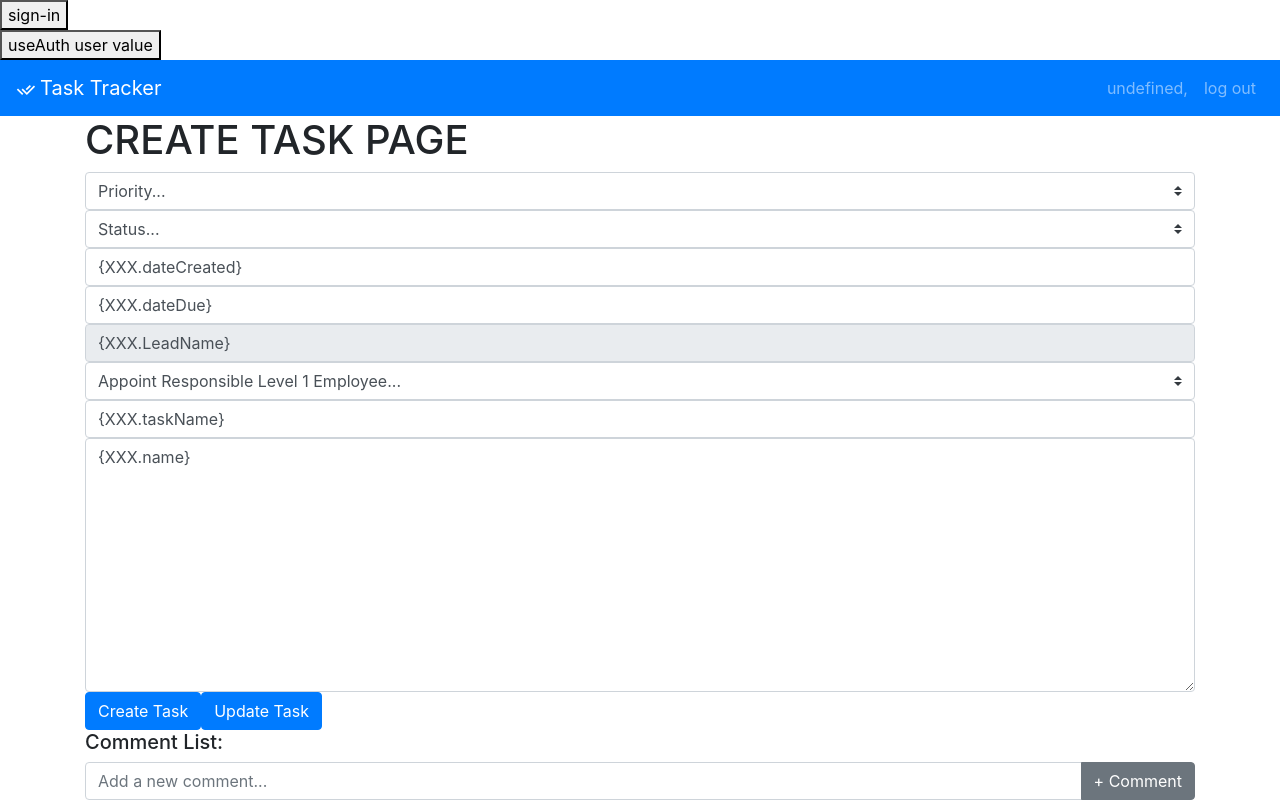
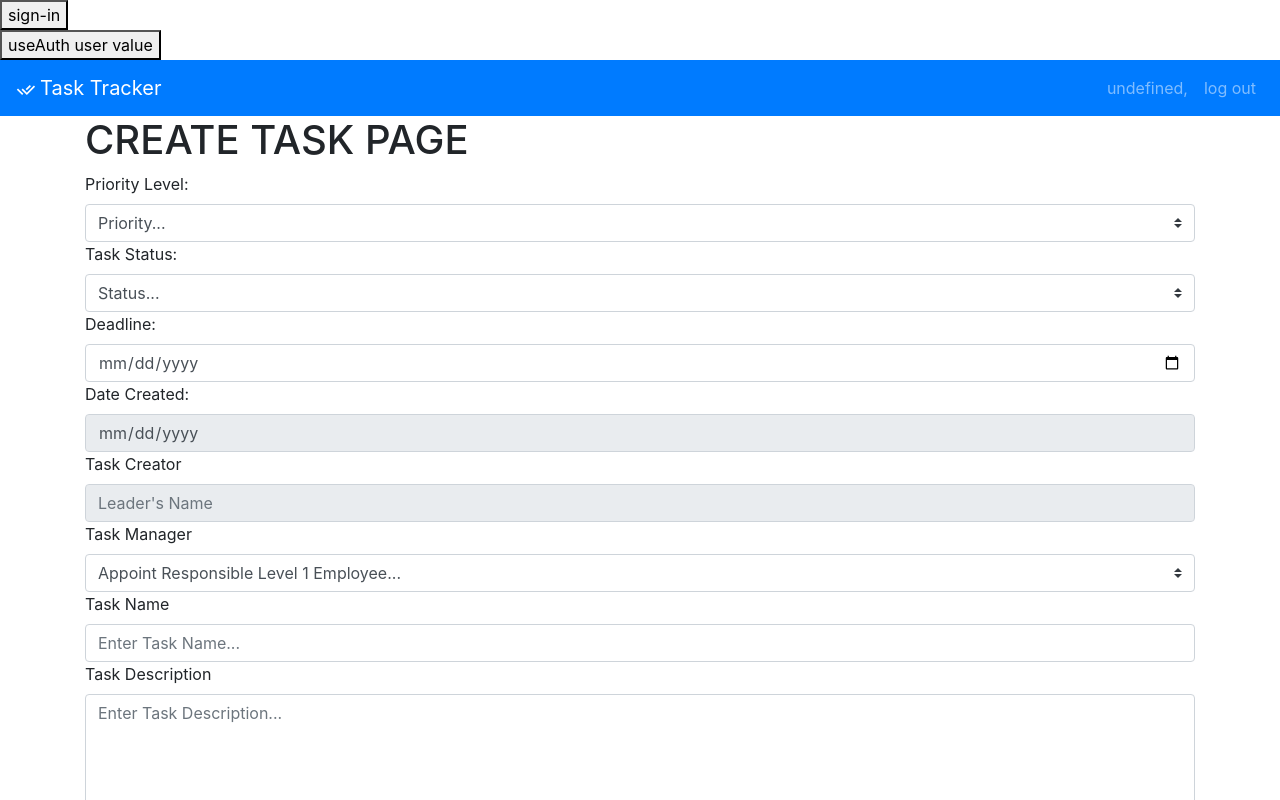
Before and after one commit to zkiu/Task-Tracker, a React (Create React App) app: page /editTask/1 in a window 1280 px wide. Shown: the top 800 px of the page. Built offline with nearby package versions, Linux system fonts and the light colour scheme; no server answers; the database is empty; sample sign-in values are in the browser's storage.

Commit message:
code TaskForm.js to intermediate progress

```diff
--- a/src/components/TaskForm.js
+++ b/src/components/TaskForm.js
@@ -1,18 +1,45 @@
-import React from 'react'
+import React, {useEffect, useState} from 'react'
+import firebase from 'firebase/app'
+import addTask from '../services/task/addTask'
 
 export default function TaskForm({taskId = null}) {
+	// *** if task id is not null, preassign the initial useState values
+
+	const [taskObj, setTaskObj] = useState({
+		priority: '',
+		status: '',
+		dateCreated: '',
+		dateDue: '',
+		nameTaskCreator: '', // *** pre assign if L2 user
+		nameResponsible: '',
+		taskName: '',
+		taskDescription: '',
+	})
+
+	useEffect(() => {
+		if (taskId === null) {
+			setTaskObj({
+				...taskObj,
+				dateCreated: firebase.firestore.FieldValue.serverTimestamp(), // -- add a timestamp property to the obj when creating a new doc
+			})
+		}
+		// *** load L2 user info
+	}, [])
+
 	function handleChange(e) {
-		console.log('typing')
+		setTaskObj({...taskObj, [e.target.name]: e.target.value})
 	}
 
-	function createTask(e) {
+	async function createTask(e) {
 		e.preventDefault()
-		console.log('created')
-		// *** disable button and add message on button once clicked
+		await addTask({name: 'new test'}) // *** change obj to be passed
+
+		// *** disable button and add pop up message on button once clicked
 	}
 	function updateTask(e) {
 		e.preventDefault()
 		console.log('updated')
+		// *** disable button and add pop up message on button once clicked
 	}
 
 	return (
@@ -20,15 +47,14 @@ export default function TaskForm({taskId = null}) {
 			<h1>CREATE TASK PAGE</h1>
 
 			<form>
-				<label
-					className="form-control-label sr-only"
-					htmlFor="priority"
-				></label>
+				<label className="form-control-label" htmlFor="priority">
+					Priority Level:
+				</label>
 				<select
 					className="custom-select"
 					name="priority"
 					id="priority"
-					value="{XXX.priority}"
+					value={taskObj.priority}
 					onChange={handleChange}
 					required
 				>
@@ -38,12 +64,14 @@ export default function TaskForm({taskId = null}) {
 					<option value="P1">Priority: Low</option>
 					<option value="P2">Priority: High</option>
 				</select>
-				<label className="form-control-label sr-only" htmlFor="status"></label>
+				<label className="form-control-label " htmlFor="status">
+					Task Status:
+				</label>
 				<select
 					className="custom-select"
 					name="status"
 					id="status"
-					value="{XXX.status}"
+					value={taskObj.status}
 					onChange={handleChange}
 					required
 				>
@@ -55,53 +83,60 @@ export default function TaskForm({taskId = null}) {
 					<option value="S3">Status: Archieved</option>
 				</select>
 
-				<label className="form-control-label sr-only" htmlFor="dateCreated">
+				<label className="form-control-label" htmlFor="dateDue">
+					Deadline:
+				</label>
+				<input
+					className="form-control"
+					type="date"
+					id="dateDue"
+					placeholder="Select Task Deadline..."
+					required
+					name="dateDue"
+					value={taskObj.dateDue}
+					onChange={handleChange}
+				/>
+				{/* only show when the taskId is NOT null (i.e. editing an existing task) */}
+				{taskId !== null && (
+					<>
+						<label className="form-control-label" htmlFor="dateCreated">
 							Date Created:
 						</label>
 						<input
 							className="form-control"
-					type="text"
+							type="date"
 							id="dateCreated"
 							placeholder="Loading..."
 							name="dateCreated"
-					value="{XXX.dateCreated}"
-					onChange={handleChange}
+							value={taskObj.dateCreated}
+							disabled
 						/>
-				<label className="form-control-label sr-only" htmlFor="dateDue">
-					Date Created:
+					</>
+				)}
+				{/* *** modify so that only show this field when updating the form. Keep for now to keep track that L2 name is showing proporly for saving *** */}
+				{/* only L2 users can appear here */}
+				<label className="form-control-label" htmlFor="nameTaskCreator">
+					Task Creator
 				</label>
 				<input
 					className="form-control"
 					type="text"
-					id="dateDue"
-					placeholder="Loading..."
-					required
-					name="dateDue"
-					value="{XXX.dateDue}"
-					onChange={handleChange}
-				/>
-
-				<label className="form-control-label sr-only" htmlFor="leadName">
-					Task Name
-				</label>
-				<input
-					className="form-control"
-					type="text"
-					id="leadName"
-					placeholder="Loading..."
-					name="Leader's Name"
-					value="{XXX.LeadName}"
-					onChange={handleChange}
+					id="nameTaskCreator"
+					placeholder="Leader's Name"
+					name="nameTaskCreator"
+					value={taskObj.nameTaskCreator}
+					// onChange={handleChange}
 					disabled
 				/>
-				<label className="form-control-label sr-only" htmlFor="responsibleName">
-					Task Name
+				{/* only L1 users can appear here */}
+				<label className="form-control-label" htmlFor="nameResponsible">
+					Task Manager
 				</label>
 				<select
 					className="custom-select"
-					name="responsibleName"
-					id="responsibleName"
-					value="{XXX.responsibleName}"
+					name="nameResponsible"
+					id="nameResponsible"
+					value={taskObj.nameResponsible}
 					onChange={handleChange}
 					required
 				>
@@ -111,7 +146,7 @@ export default function TaskForm({taskId = null}) {
 					<option>***Dynamically generated list of employees</option>
 				</select>
 
-				<label className="form-control-label sr-only" htmlFor="taskName">
+				<label className="form-control-label" htmlFor="taskName">
 					Task Name
 				</label>
 				<input
@@ -121,10 +156,10 @@ export default function TaskForm({taskId = null}) {
 					placeholder="Enter Task Name..."
 					name="taskName"
 					required
-					value="{XXX.taskName}"
+					value={taskObj.taskName}
 					onChange={handleChange}
 				/>
-				<label className="form-control-label sr-only" htmlFor="taskDescription">
+				<label className="form-control-label" htmlFor="taskDescription">
 					Task Description
 				</label>
 				<textarea
@@ -133,18 +168,24 @@ export default function TaskForm({taskId = null}) {
 					id="taskDescription"
 					required
 					placeholder="Enter Task Description..."
-					value="{XXX.name}"
+					value={taskObj.taskDescription}
 					onChange={handleChange}
 					cols="30"
 					rows="10"
 				></textarea>
 
+				{/* only show when the taskId is null (i.e. creating a new task) */}
+				{taskId === null && (
 					<button className="btn btn-primary" onClick={createTask}>
 						Create Task
 					</button>
+				)}
+				{/* only show when the taskId is NOT null (i.e. editing an existing task) */}
+				{taskId !== null && (
 					<button className="btn btn-primary" onClick={updateTask}>
 						Update Task
 					</button>
+				)}
 			</form>
 		</>
 	)
```
Lines whose indentation alone changed are shown as unchanged.
